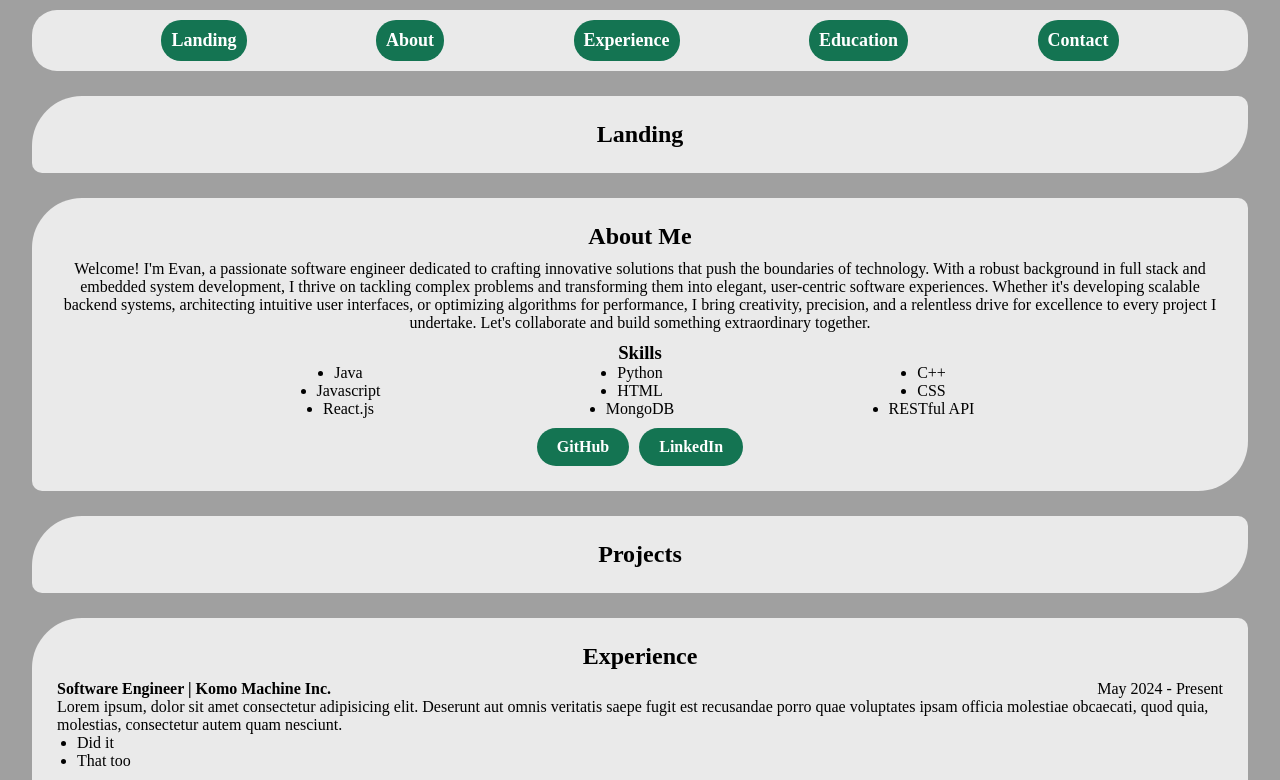
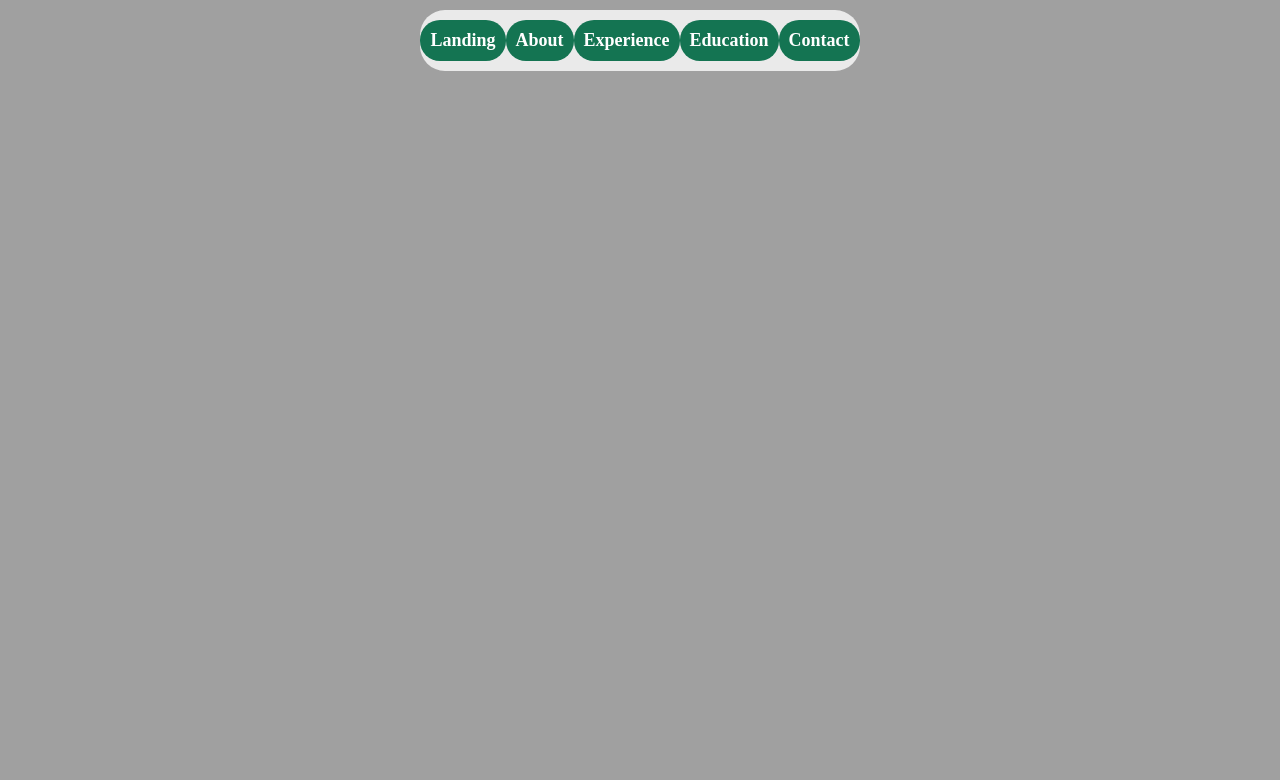
Before and after one commit to evan-jm/Portfolio, a React (Create React App) app in the folder frontend/: page / in a window 1280 px wide. Shown: the top 780 px of the page. Built offline with nearby package versions, Linux system fonts and the light colour scheme.

Commit message:
Fixing styling and routing

```diff
--- a/frontend/src/App.js
+++ b/frontend/src/App.js
@@ -9,7 +9,7 @@ function App() {
       <Navbar />
       <BrowserRouter>
         <Routes>
-          <Route path="/" element={<Home />} />
+          <Route path="/Portfolio" element={<Home />} />
         </Routes>
       </BrowserRouter>
     </div>
--- a/frontend/src/_variables.scss
+++ b/frontend/src/_variables.scss
@@ -7,4 +7,4 @@ $component-item-spacing: 10px;
 
 $primary: #147452;
 
-$primary-hover: #14aa77;
+$primary-hover: #14c98e;
```
